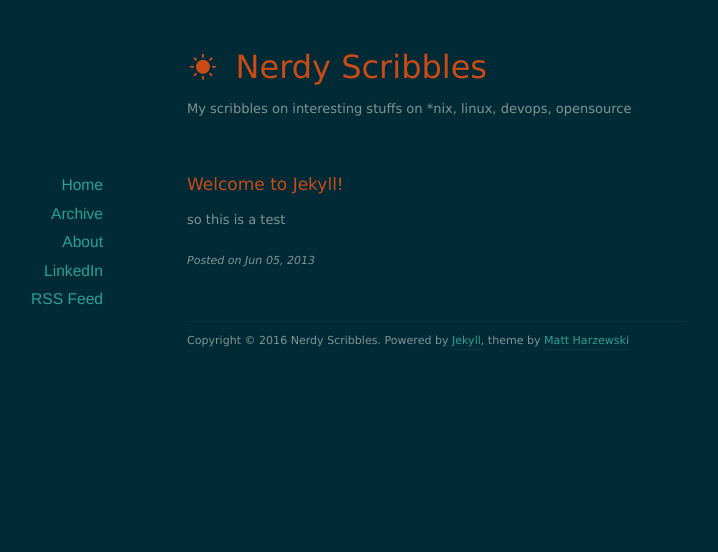
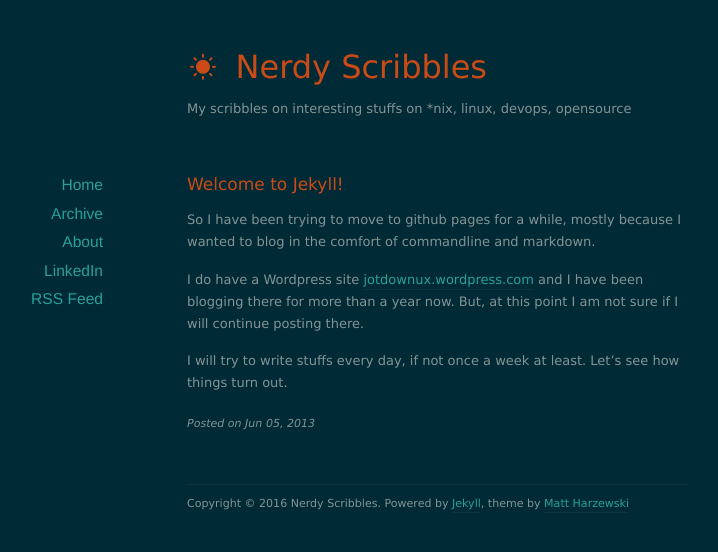
Before and after one commit to soumyadipdm/soumyadipdm.github.io, a Jekyll site: the page built from _posts/2013-06-05-welcome-to-jekyll.markdown, in a window 1280 px wide. Shown: the top 552 px of the page, without its empty margins (203-921 px from the left). Built offline with Jekyll 4.4.1, drawn with Linux system fonts in a browser that asks for light colours; nearby versions of some CDN libraries.

Commit message:
test post3

```diff
--- a/_posts/2013-06-05-welcome-to-jekyll.markdown
+++ b/_posts/2013-06-05-welcome-to-jekyll.markdown
@@ -5,4 +5,8 @@ date:   2013-06-05 17:06:25
 categories: jekyll update
 ---
 
-so this is a test
+So I have been trying to move to github pages for a while, mostly because I wanted to blog in the comfort of commandline and markdown.
+
+I do have a Wordpress site [jotdownux.wordpress.com](http://jotdownux.wordpress.com) and I have been blogging there for more than a year now. But, at this point I am not sure if I will continue posting there.
+
+I will try to write stuffs every day, if not once a week at least. Let's see how things turn out.
```
